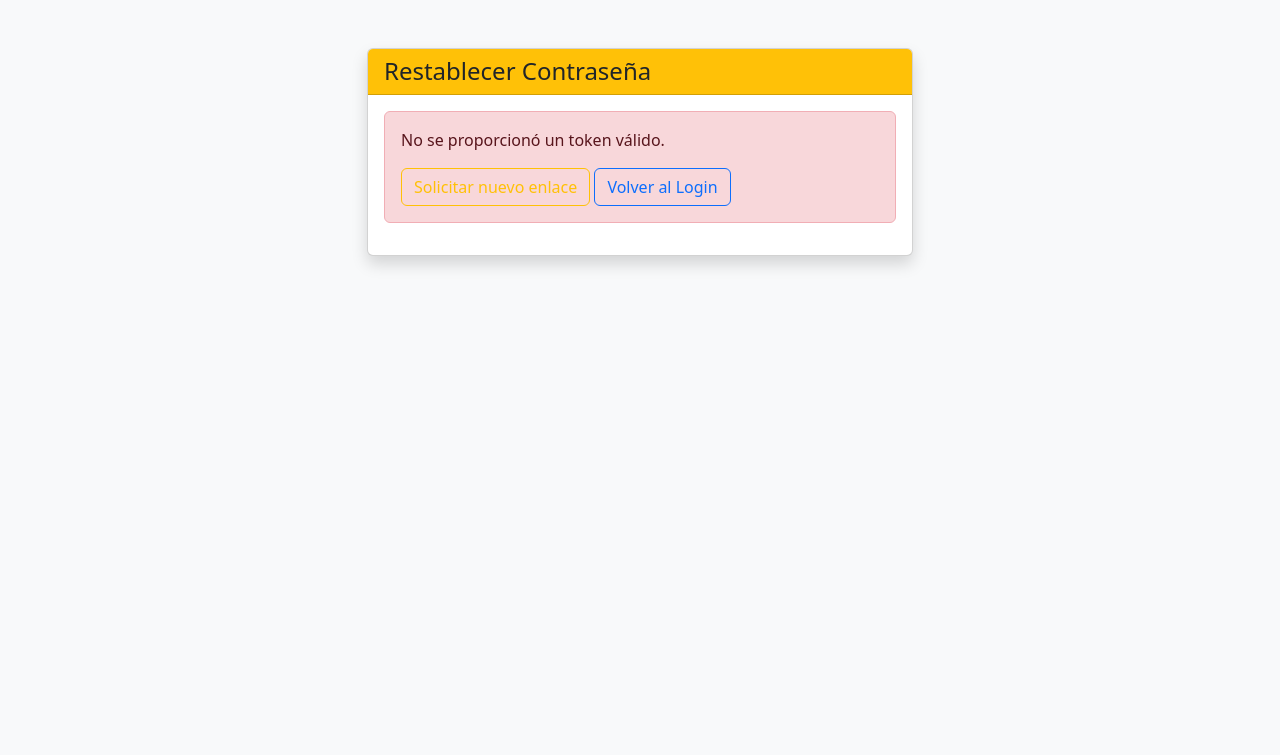
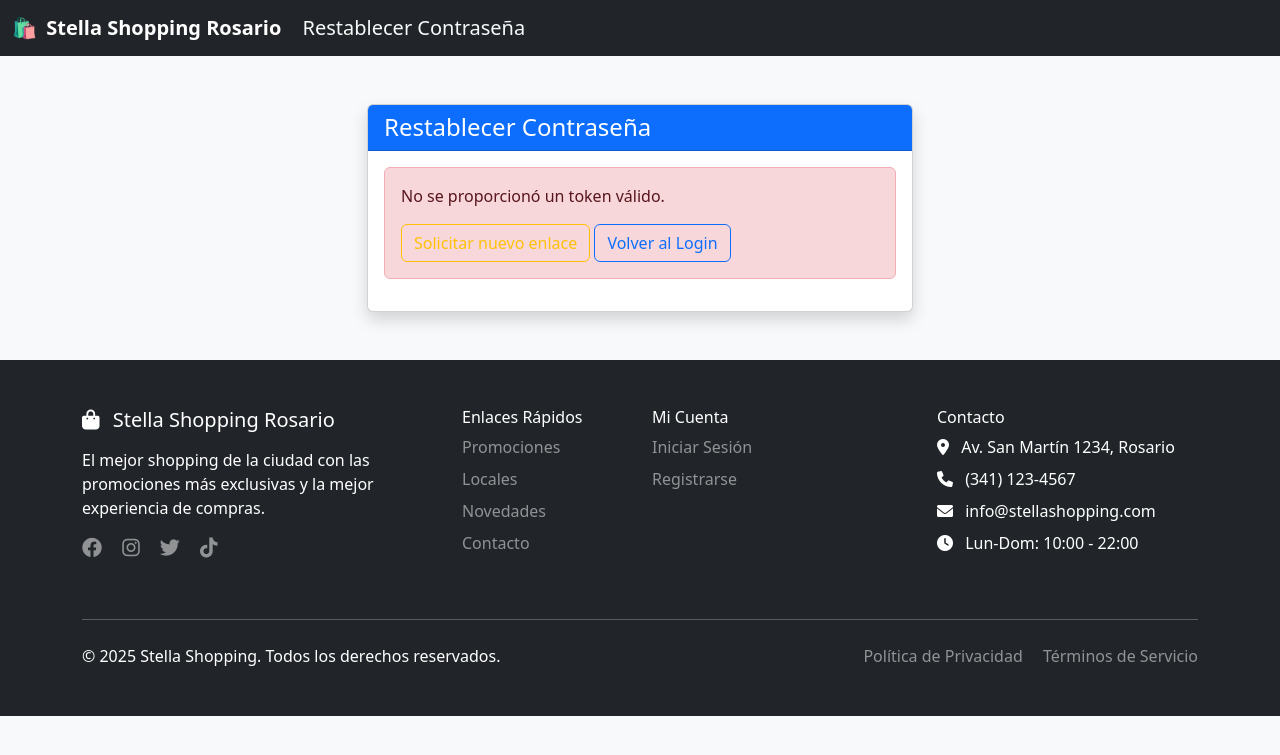
Before and after one commit to ruciso20/tp-entornos-graficos, a PHP site: page /reset_password.php in a window 1280 px wide. Shown: the top 755 px of the page. Run offline with PHP 8.4, Linux system fonts and the light colour scheme.

Commit message:
agrego footer y navbar a reset_password ademas de correcion de titulo en el email de cambio de contraseña

```diff
--- a/login.php
+++ b/login.php
@@ -47,11 +47,11 @@ if (isset($_POST['recuperar'])) {
                     $mail->SMTPSecure = PHPMailer::ENCRYPTION_STARTTLS;
                     $mail->Port = 587;
 
-                    $mail->setFrom('no-reply@shoppingrosario.com', 'Shopping Rosario');
+                    $mail->setFrom('no-reply@shoppingrosario.com', 'Stella Shopping Rosario');
                     $mail->addAddress($email_recuperar, $user['nombre']);
 
                     $mail->isHTML(true);
-                    $mail->Subject = 'Recuperacion de usuario - Shopping Rosario';
+                    $mail->Subject = 'Recuperacion de usuario - Stella Shopping Rosario';
 
                     $mail->Body = "
                         <p>¡Hola {$user['nombre']}!</p>
--- a/reset_password.php
+++ b/reset_password.php
@@ -164,11 +164,20 @@ if (isset($_POST['cambiar_password']) && isset($token_valido)) {
 </head>
 
 <body class="bg-light">
+  <nav class="navbar navbar-dark bg-dark">
+    <div class="container-fluid">
+      <div class="navbar-brand">
+        <a class="navbar-brand fw-bold" href="../index.php">🛍️
+          <span class="ms-1">Stella Shopping Rosario</span></a>
+        <span class="navbar-text text-light">Restablecer Contraseña</span>
+      </div>
+    </div>
+  </nav>
   <div class="container mt-5">
     <div class="row justify-content-center">
       <div class="col-md-6">
         <div class="card shadow">
-          <div class="card-header bg-warning text-dark">
+          <div class="card-header bg-primary text-white">
             <h4 class="mb-0">Restablecer Contraseña</h4>
           </div>
           <div class="card-body">
@@ -222,8 +231,8 @@ if (isset($_POST['cambiar_password']) && isset($token_valido)) {
                   <div class="form-text" id="passwordMatchText">Las contraseñas deben coincidir</div>
                 </div>
 
-                <button type="submit" name="cambiar_password" class="btn btn-warning w-100 mb-3">
-                  <i class="fas fa-save me-2"></i>Cambiar Contraseña
+                <button type="submit" name="cambiar_password" class="btn btn-primary w-100 mb-3">
+                  Cambiar Contraseña
                 </button>
               </form>
 
@@ -236,7 +245,7 @@ if (isset($_POST['cambiar_password']) && isset($token_valido)) {
       </div>
     </div>
   </div>
-
+  <?php include('footer.php'); ?>
   <script>
     function togglePassword(fieldId) {
       const field = document.getElementById(fieldId);
```
